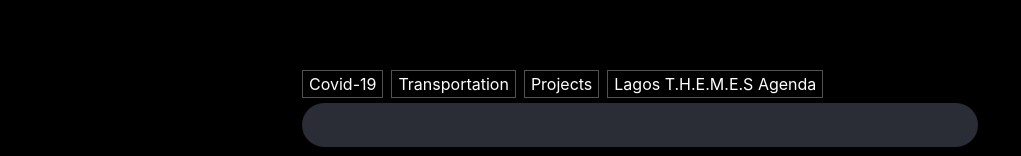
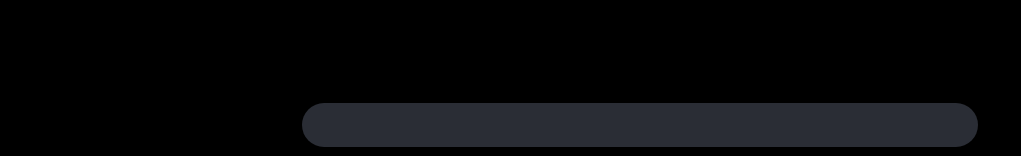
Before and after one commit to cigroup-acct/reactbot, a React (Create React App) app in the folder client/: page / in a window 1280 px wide. Shown: the part 641-797 px from the top of the page, without its empty margins (0-1021 px from the left). Built offline with nearby package versions, Linux system fonts and the light colour scheme.

Commit message:
Added Menu

```diff
--- a/client/src/components/Chatbot/ChatField/ChatField.js
+++ b/client/src/components/Chatbot/ChatField/ChatField.js
@@ -124,16 +124,20 @@ class ChatField extends Component{
     this.df_text_query(text);
   }
 
-  // renderMenu(messages) {
+  renderMenu(messages) {
 
-  //   if (messages.length >= 1) {
-  //     return (
-  //       <div className="menu">
+    if (messages.length >= 1) {
+      return (
+        <div className="menu-wrapper">
+          <button className="menu-item" onClick={()=>this.handleMenuClick("covid-19")}> Covid-19 </button>
+          <button className="menu-item" onClick={() => this.handleMenuClick("Transportation")}> Transportation </button>
+          <button className="menu-item" onClick={() => this.handleMenuClick("Projects")}> Projects</button>
+          <button className="menu-item" onClick={() => this.handleMenuClick("Lagos T.H.E.M.E.S Agenda")}> Lagos T.H.E.M.E.S Agenda</button>
 
-  //       </div>
-  //     );
-  //   }
-  // }
+        </div>
+      );
+    }
+  }
 
   renderWelcome(messages) {
 
@@ -295,13 +299,7 @@ class ChatField extends Component{
                 <div className="chat-field-flexible">
 
 
-                  <div className="menu-wrapper">
-                    <button className="menu-item" onClick={()=>this.handleMenuClick("covid-19")}> Covid-19 </button>
-                    <button className="menu-item" onClick={() => this.handleMenuClick("Transportation")}> Transportation </button>
-                    <button className="menu-item" onClick={() => this.handleMenuClick("Projects")}> Projects</button>
-                    <button className="menu-item" onClick={() => this.handleMenuClick("Lagos T.H.E.M.E.S Agenda")}> Lagos T.H.E.M.E.S Agenda</button>
-
-                  </div>
+                  {this.renderMenu(this.state.messages)}
             </div>
 
 
```
Also changed, not shown: 1 other file (tests, documents, lock files or other folders).
